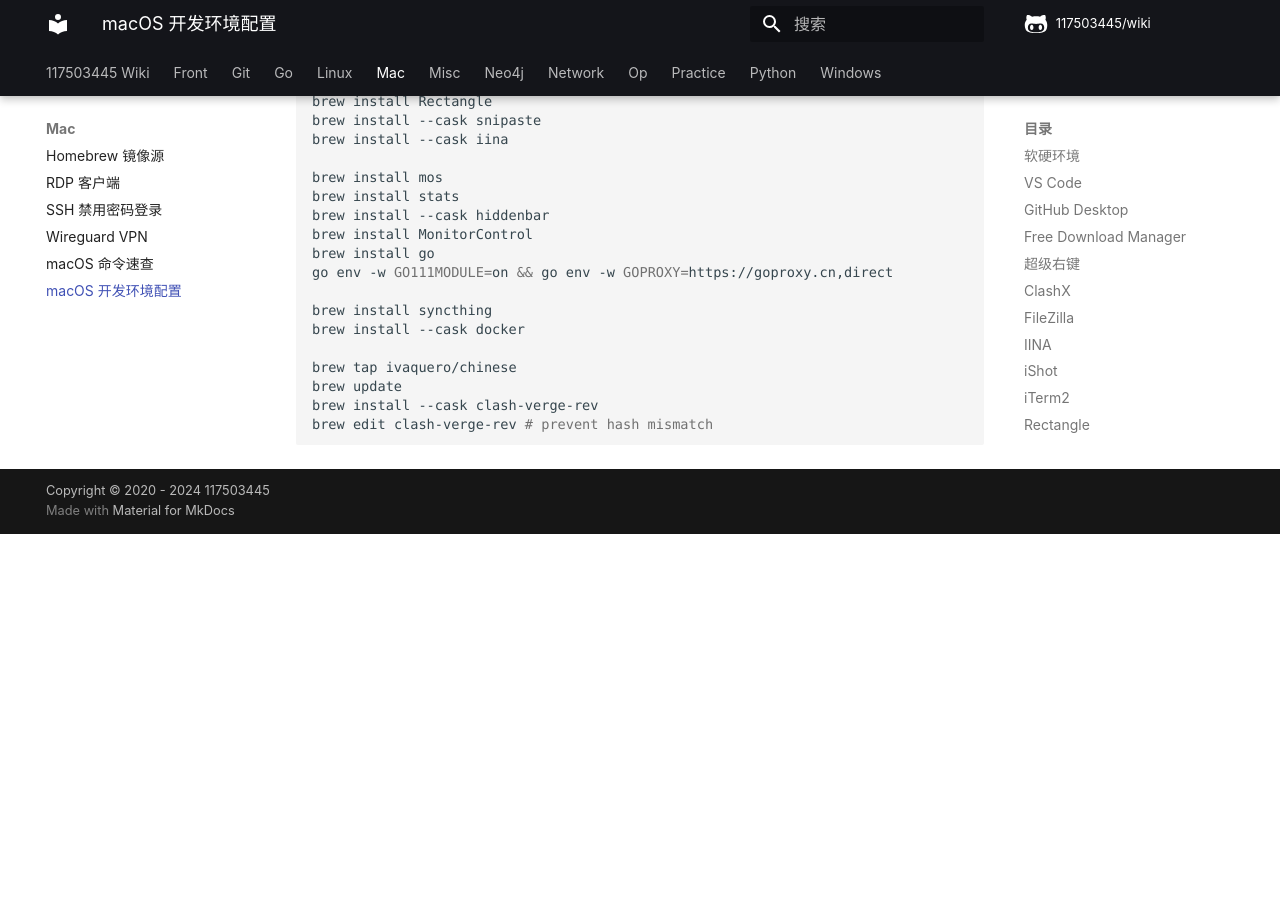
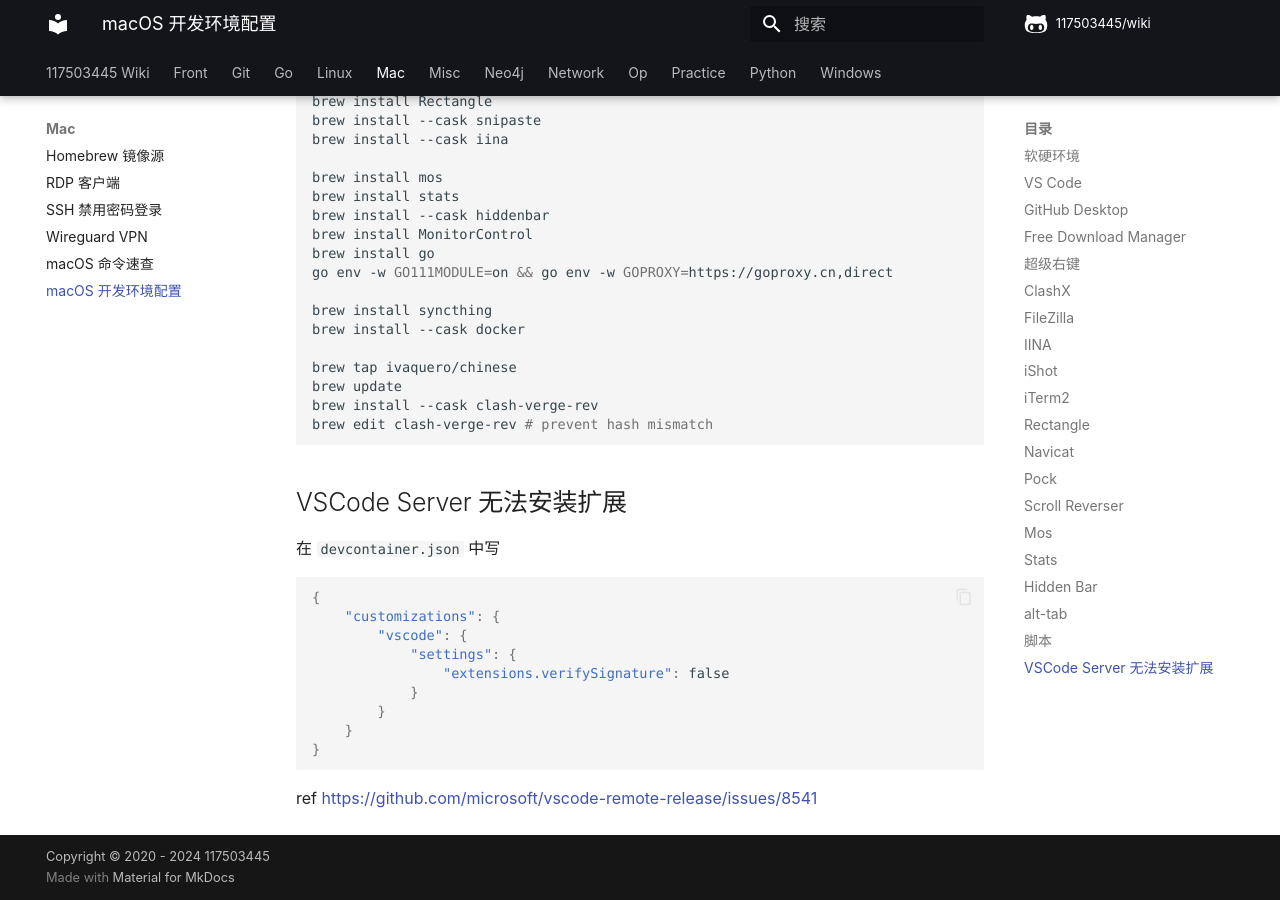
Before and after one commit to 117503445/wiki, an MkDocs documentation site: the page built from docs/mac/macOS 开发环境配置.md, in a window 1280 px wide and 900 px high, scrolled down 3507 px. Built offline with MkDocs 1.6.1 and Material for MkDocs 9.7.7, drawn with Linux system fonts in a browser that asks for light colours; some web fonts are replaced; comment, search, counter and statistics services are not loaded; before the commit the page ends 4041 px from its top, so only the background shows below that.

Commit message:
mac VSCode Server
Signed-off-by: 117503445 <t117503445@gmail.com>

````diff
--- a/docs/mac/macOS 开发环境配置.md
+++ b/docs/mac/macOS 开发环境配置.md
@@ -147,3 +147,21 @@ brew update
 brew install --cask clash-verge-rev
 brew edit clash-verge-rev # prevent hash mismatch
 ```
+
+## VSCode Server 无法安装扩展
+
+在 `devcontainer.json` 中写
+
+```json
+{
+    "customizations": {
+        "vscode": {
+            "settings": {
+                "extensions.verifySignature": false
+            }
+        }
+    }
+}
+```
+
+ref <https://github.com/microsoft/vscode-remote-release/issues/8541>
````
